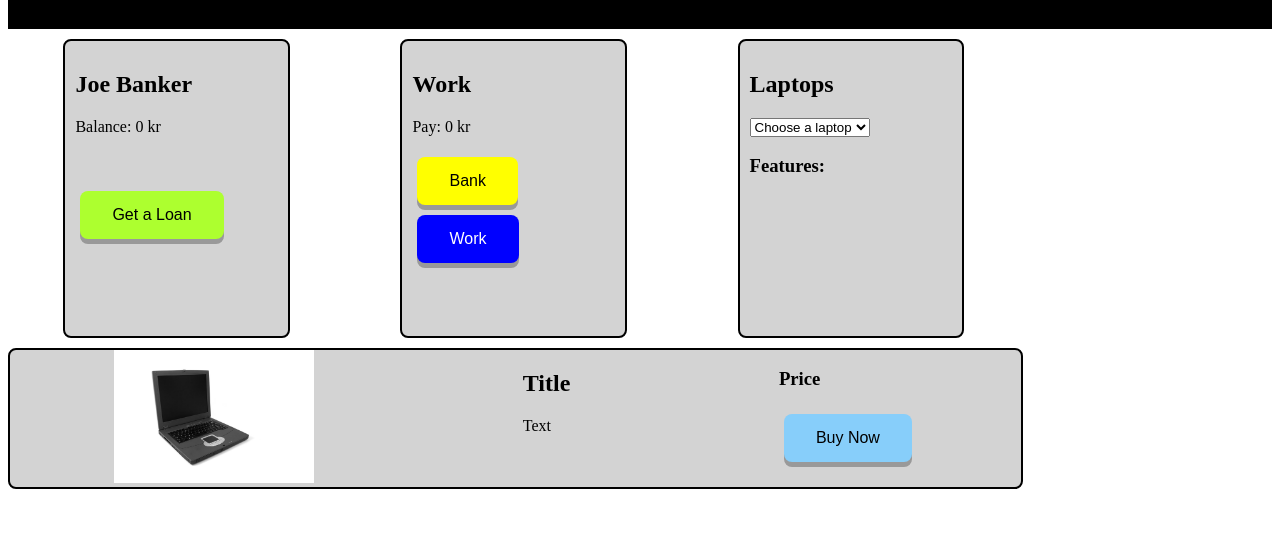
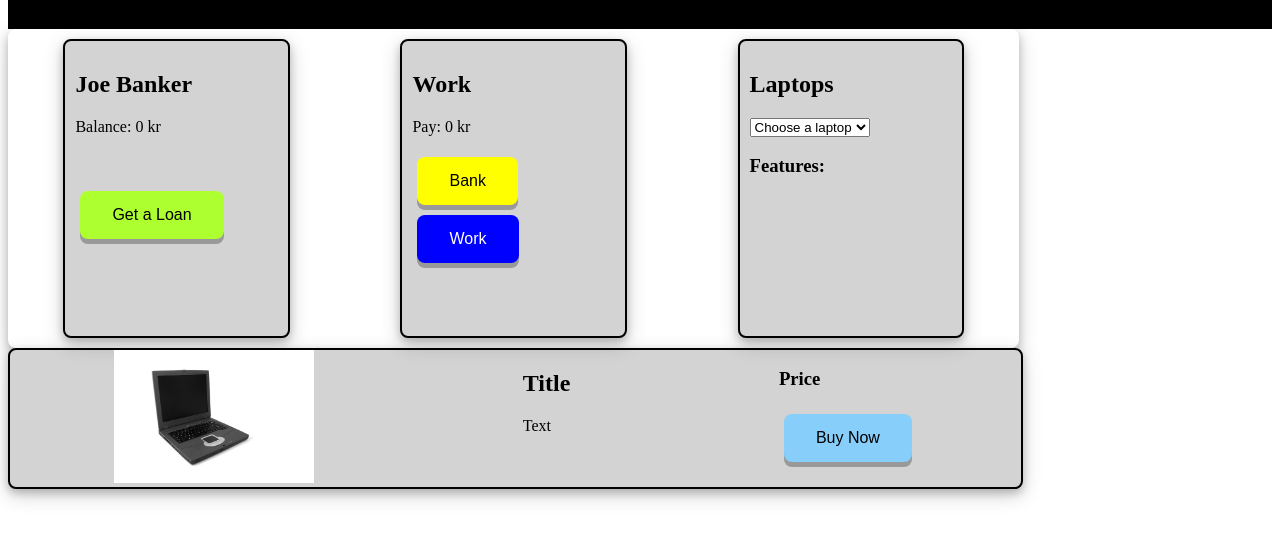
Before and after one commit to Sondrema/cicd-test, a plain HTML site: page index.html in a window 1280 px wide. Shown: the part 79-618 px from the top of the page. Drawn offline with Linux system fonts and the light colour scheme; no server answers.

Commit message:
added shadow

```diff
--- a/styles.css
+++ b/styles.css
@@ -11,6 +11,7 @@ header {
     flex-direction: row;
     justify-content: space-around;
     border-radius: 8px;
+    box-shadow: 0 4px 8px 0 rgba(0, 0, 0, 0.2), 0 6px 20px 0 rgba(0, 0, 0, 0.19);
 }
 
 #second-section {
@@ -21,6 +22,7 @@ header {
     flex-direction: row;
     justify-content: space-around;
     border-radius: 8px;
+    box-shadow: 0 4px 8px 0 rgba(0, 0, 0, 0.2), 0 6px 20px 0 rgba(0, 0, 0, 0.19);
 }
 
 .firstdiv {
@@ -30,6 +32,7 @@ header {
     padding: 10px;
     width: 20%;
     border-radius: 8px;
+    box-shadow: 0 4px 8px 0 rgba(0, 0, 0, 0.2), 0 6px 20px 0 rgba(0, 0, 0, 0.19);
 }
 
 #loanButton {
```
